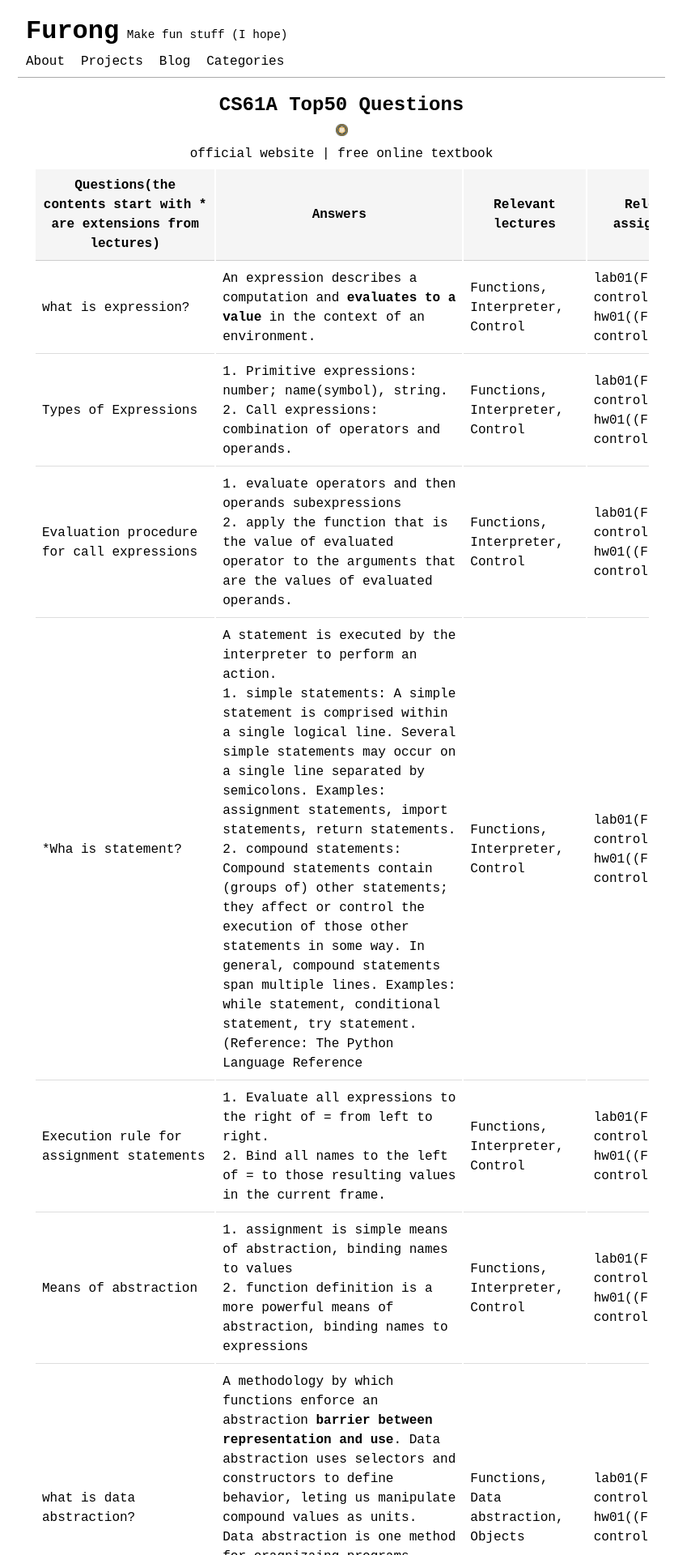
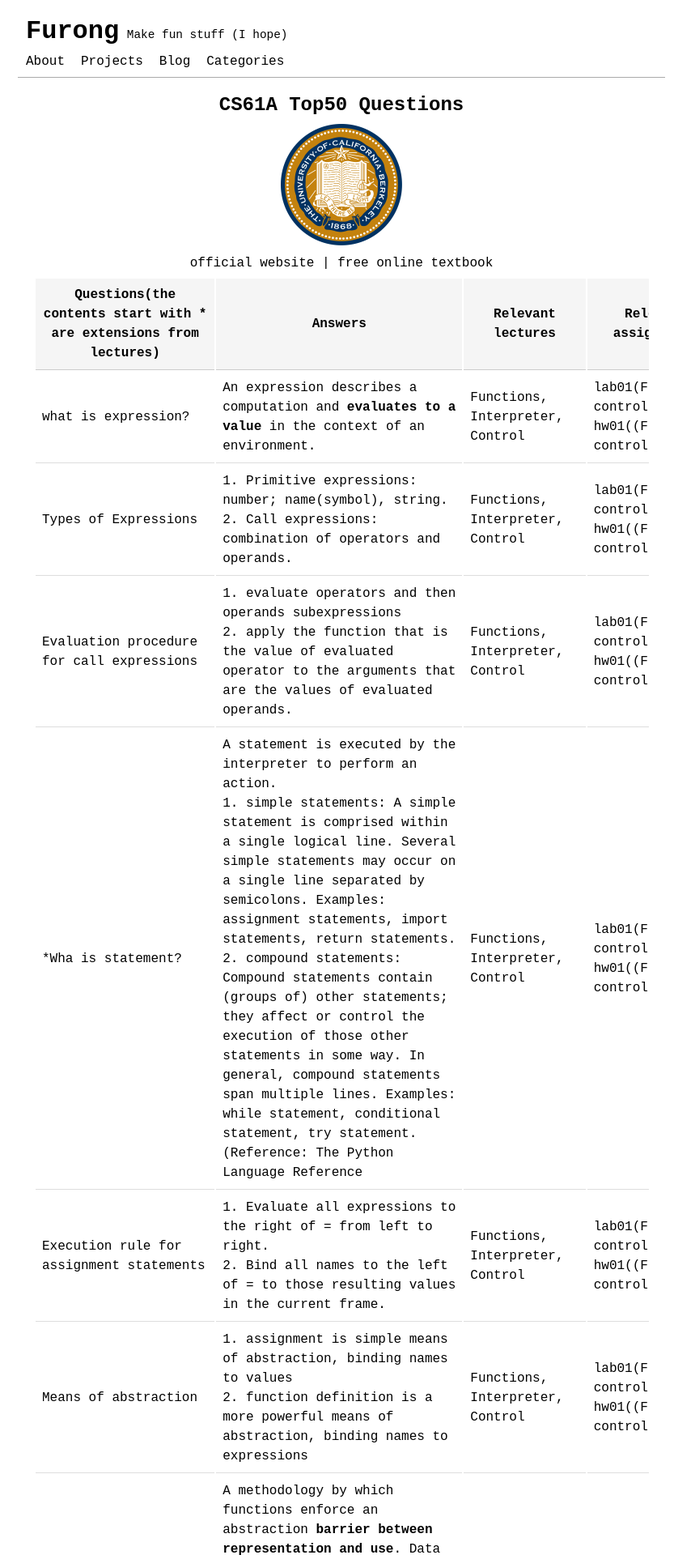
Before and after one commit to momo4826/momo4826.github.io, a Jekyll site: the page built from _posts/Python/2023-01-01-CS61A-Top50-Questions.md, in a window 1280 px wide. Shown: the top 1920 px of the page at 81% size, without its empty margins (218-1051 px from the left). Built offline with Jekyll 4.4.1, drawn with Linux system fonts in a browser that asks for light colours.

Commit message:
cs61a post

```diff
--- a/_posts/Python/2023-01-01-CS61A-Top50-Questions.md
+++ b/_posts/Python/2023-01-01-CS61A-Top50-Questions.md
@@ -6,7 +6,7 @@ categories: [Python]
 tags: [Python, CS61A, Abstraction]
 ---
 <figure align="center">
-    <img src = "/assets/images/computer%20science/UCB.png" height="15">
+    <img src = "/assets/images/computer%20science/UCB.png" height="150">
 </figure>
 <p align="center">
     <a href="https://cs61a.org/">official website</a> |
```
